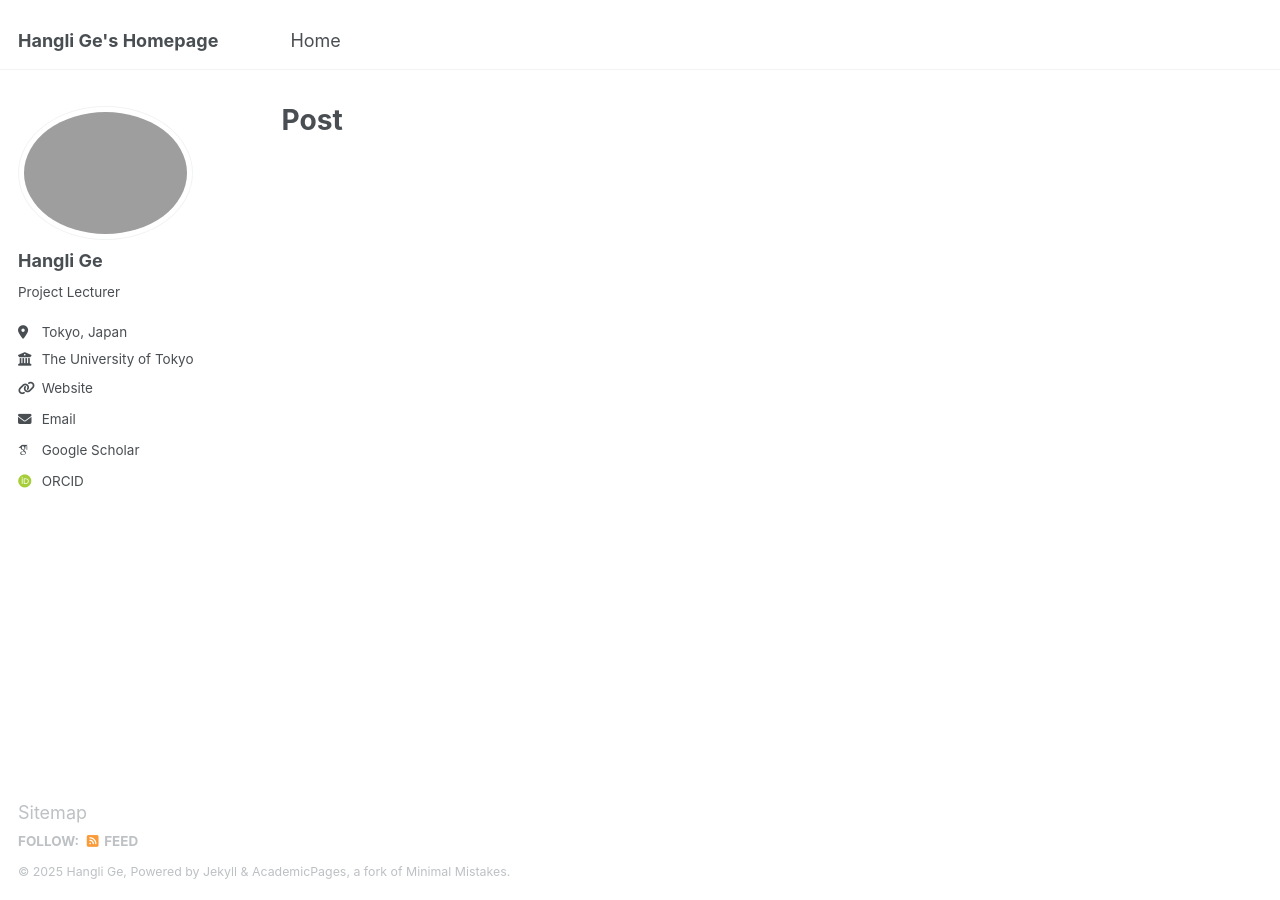
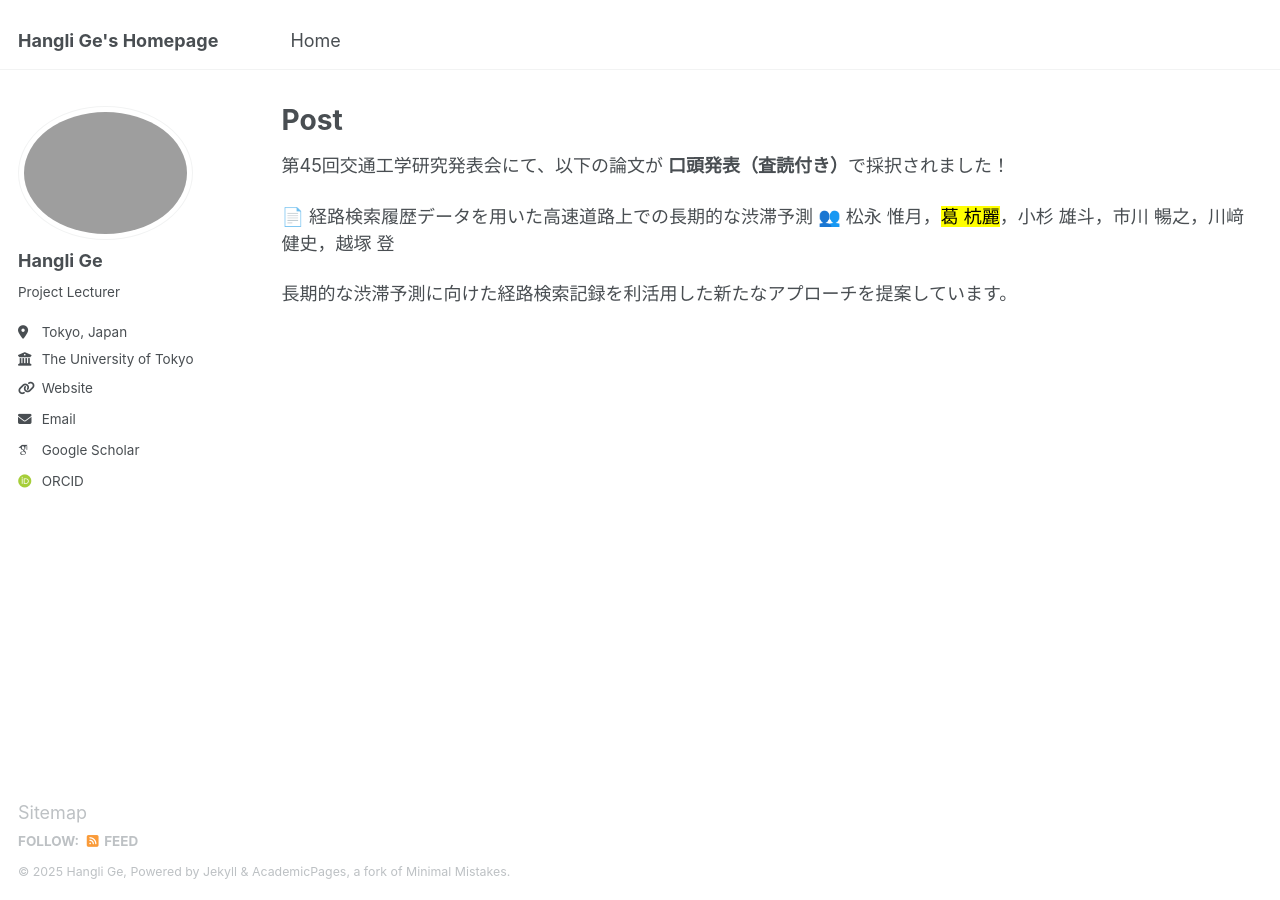
Before and after one commit to christie888/christie888.github.io, a Jekyll site: the page built from _pages/post.md, in a window 1280 px wide. Built offline with Jekyll 4.4.1, drawn with Linux system fonts in a browser that asks for light colours; some web fonts are replaced.

Commit message:
Update post.md

```diff
--- a/_pages/post.md
+++ b/_pages/post.md
@@ -3,6 +3,13 @@
 title: "Post"
 permalink: post/
 ---
+
+第45回交通工学研究発表会にて、以下の論文が **口頭発表（査読付き）**で採択されました！
+
+📄 経路検索履歴データを用いた高速道路上での長期的な渋滞予測
+👥 松永 惟月，<mark>葛 杭麗</mark>，小杉 雄斗，市川 暢之，川﨑 健史，越塚 登
+
+長期的な渋滞予測に向けた経路検索記録を利活用した新たなアプローチを提案しています。
 
 <!--
 
```
